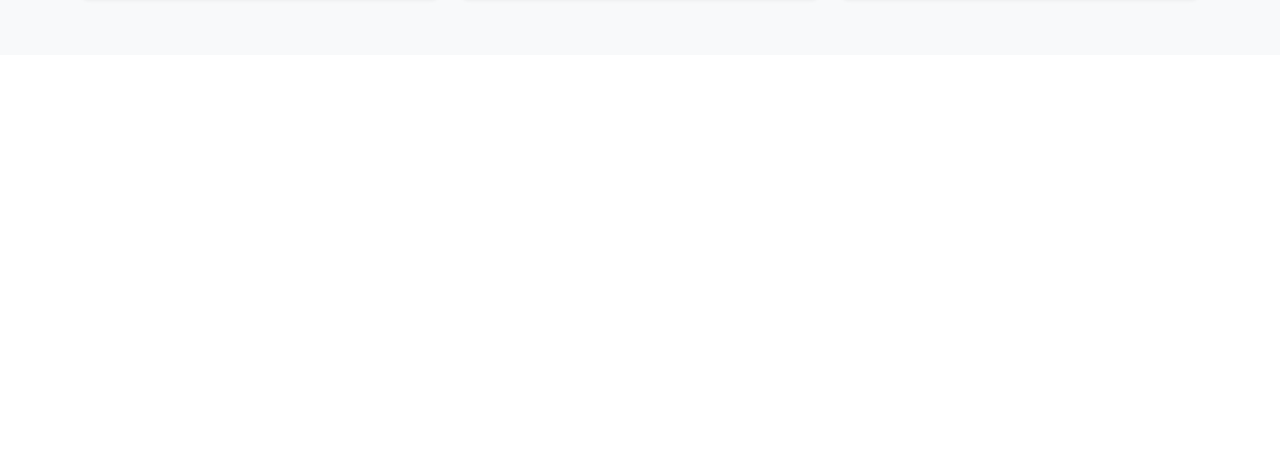
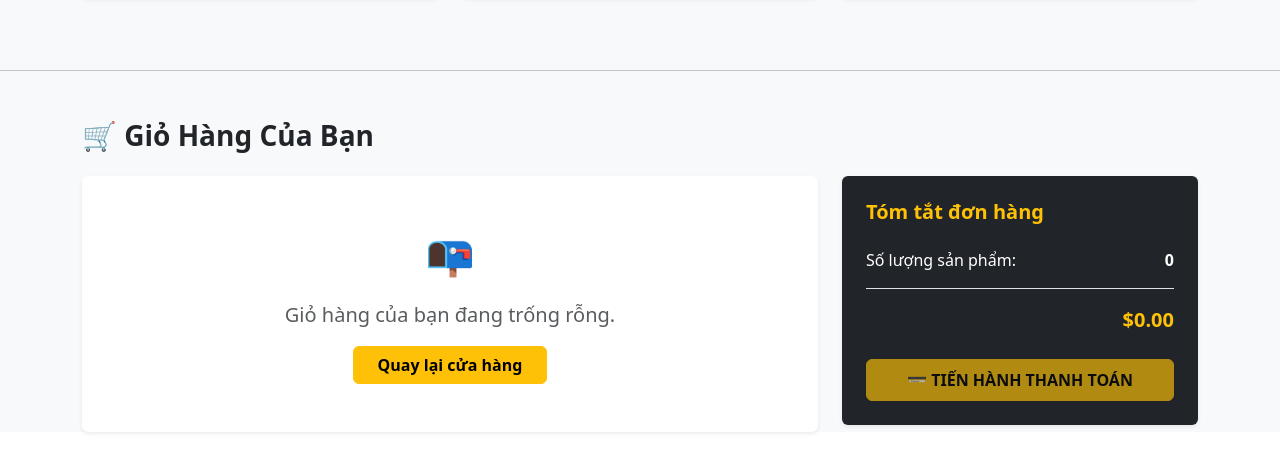
Before and after one commit to dasli-vu/web-game-teamwork, a React (Create React App) app: page / in a window 1280 px wide. Shown: the part 745-1216 px from the top of the page. Before the commit the page ends 800 px from the top, so only its background shows below. Built offline with nearby package versions, Linux system fonts and the light colour scheme.

Commit message:
Hoàn thành giao diện Gio hang

```diff
--- a/src/App.js
+++ b/src/App.js
@@ -1,23 +1,46 @@
 import React, { useState } from 'react';
-import 'bootstrap/dist/css/bootstrap.min.css'; // Import Bootstrap từ node_modules
-import Menu from './component/Menu'; // Sửa lại đường dẫn chính xác
-import Home from './component/Home'; // Sửa lại đường dẫn chính xác
+import 'bootstrap/dist/css/bootstrap.min.css';
+import Menu from './component/Menu';
+import Home from './component/Home';
+import Cart from './component/Cart'; // 1. Import file Cart vào đây
 
 function App() {
   const [cart, setCart] = useState([]);
 
+  // Hàm thêm game vào giỏ
   const addToCart = (game) => {
     setCart([...cart, game]);
-    alert(`Đã thêm ${game.title} vào giỏ hàng!`);
+  };
+
+  // Hàm xóa 1 game khỏi giỏ dựa vào vị trí index
+  const removeFromCart = (indexToRemove) => {
+    const updatedCart = cart.filter((_, index) => index !== indexToRemove);
+    setCart(updatedCart);
+  };
+
+  // Hàm xóa sạch bách giỏ hàng
+  const clearCart = () => {
+    if(window.confirm("Bạn có chắc chắn muốn xóa hết giỏ hàng không?")) {
+      setCart([]);
+    }
   };
 
   return (
     <div className="bg-light min-vh-100">
-      {/* Gọi Component Menu */}
+      {/* Truyền số lượng giỏ hàng vào Menu để hiển thị số lượng */}
       <Menu cartCount={cart.length} />
 
-      {/* Gọi Component Home */}
+      {/* Hiển thị trang chủ danh sách sản phẩm */}
       <Home addToCart={addToCart} />
+
+      <hr className="my-5" />
+
+      {/* Hiển thị khu vực Giỏ hàng ở phía dưới */}
+      <Cart
+        cartItems={cart}
+        removeFromCart={removeFromCart}
+        clearCart={clearCart}
+      />
     </div>
   );
 }
--- /dev/null
+++ b/src/component/Cart.jsx
@@ -0,0 +1,91 @@
+import React from 'react';
+
+function Cart({ cartItems, removeFromCart, clearCart }) {
+  // Hàm tính tổng tiền của tất cả các game trong giỏ
+  const totalPayment = cartItems.reduce((total, item) => total + item.price, 0);
+
+  return (
+    <div className="container my-5">
+      <h3 className="mb-4 fw-bold text-dark">🛒 Giỏ Hàng Của Bạn</h3>
+
+      <div className="row">
+        {/* Cột hiển thị danh sách sản phẩm trong giỏ (Bên trái) */}
+        <div className="col-lg-8">
+          {cartItems.length === 0 ? (
+            <div className="card shadow-sm p-5 text-center border-0">
+              <div className="fs-1 mb-3">📭</div>
+              <p className="text-muted fs-5">Giỏ hàng của bạn đang trống rỗng.</p>
+              <a href="#shop" className="btn btn-warning fw-bold align-self-center px-4">
+                Quay lại cửa hàng
+              </a>
+            </div>
+          ) : (
+            <div className="card shadow-sm p-4 border-0">
+              {cartItems.map((item, index) => (
+                <div key={index} className="d-flex align-items-center justify-content-between border-bottom py-3">
+                  {/* Ảnh và Tên Game */}
+                  <div className="d-flex align-items-center">
+                    <img
+                      src={item.image}
+                      alt={item.title}
+                      className="rounded me-3"
+                      style={{ width: '80px', height: '50px', objectFit: 'cover' }}
+                    />
+                    <div>
+                      <h6 className="mb-1 fw-bold text-dark">{item.title}</h6>
+                      <small className="text-muted">{item.category}</small>
+                    </div>
+                  </div>
+
+                  {/* Giá và Nút xóa */}
+                  <div className="d-flex align-items-center">
+                    <span className="text-info fw-bold me-4">${item.price}</span>
+                    <button
+                      className="btn btn-sm btn-outline-danger"
+                      onClick={() => removeFromCart(index)} // Xóa món hàng dựa trên vị trí index
+                      title="Xóa khỏi giỏ hàng"
+                    >
+                      🗑️ Xóa
+                    </button>
+                  </div>
+                </div>
+              ))}
+
+              {/* Nút xóa sạch giỏ hàng */}
+              <div className="text-start mt-3">
+                <button className="btn btn-sm btn-link text-danger p-0 text-decoration-none" onClick={clearCart}>
+                  ❌ Xóa toàn bộ giỏ hàng
+                </button>
+              </div>
+            </div>
+          )}
+        </div>
+
+        {/* Cột hiển thị Tổng kết hóa đơn (Bên phải) */}
+        <div className="col-lg-4 mt-4 mt-lg-0">
+          <div className="card shadow-sm p-4 border-0 bg-dark text-white">
+            <h5 className="fw-bold mb-4 text-warning">Tóm tắt đơn hàng</h5>
+            <div className="d-flex justify-content-between mb-3">
+              <span>Số lượng sản phẩm:</span>
+              <span className="fw-bold">{cartItems.length}</span>
+            </div>
+            <div className="d-flex justify-content-between mb-4 border-top pt-3 fs-5">
+              <span className="text-muted">Tổng cộng:</span>
+              <span className="text-warning fw-bold">${totalPayment.toFixed(2)}</span>
+            </div>
+
+            <button
+              className="btn btn-warning w-100 fw-bold py-2 shadow-sm"
+              disabled={cartItems.length === 0}
+              onClick={() => alert("Chức năng thanh toán sẽ được hoàn thiện ở bài sau!")}
+            >
+              💳 TIẾN HÀNH THANH TOÁN
+            </button>
+          </div>
+        </div>
+      </div>
+    </div>
+  );
+}
+
+export default Cart;
```
